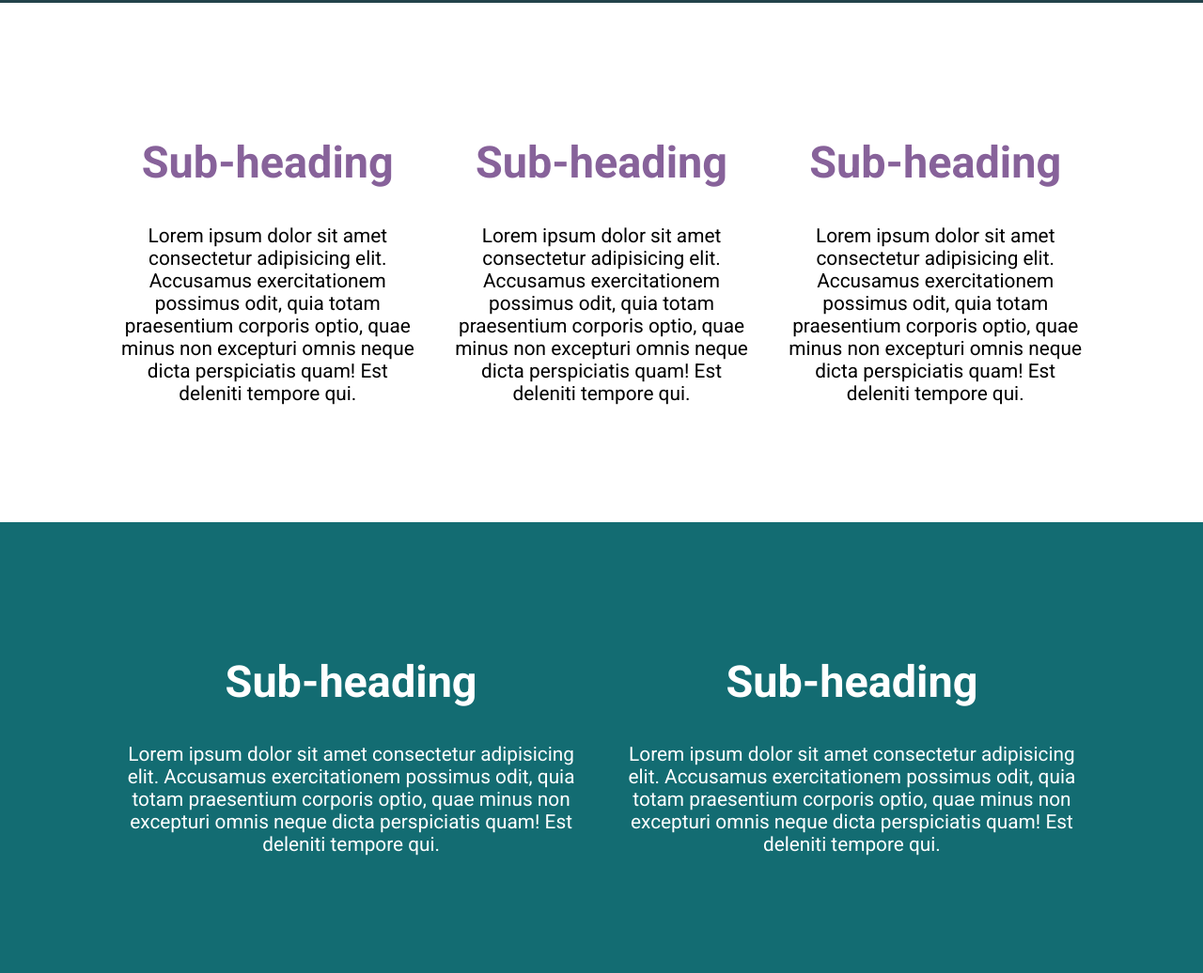
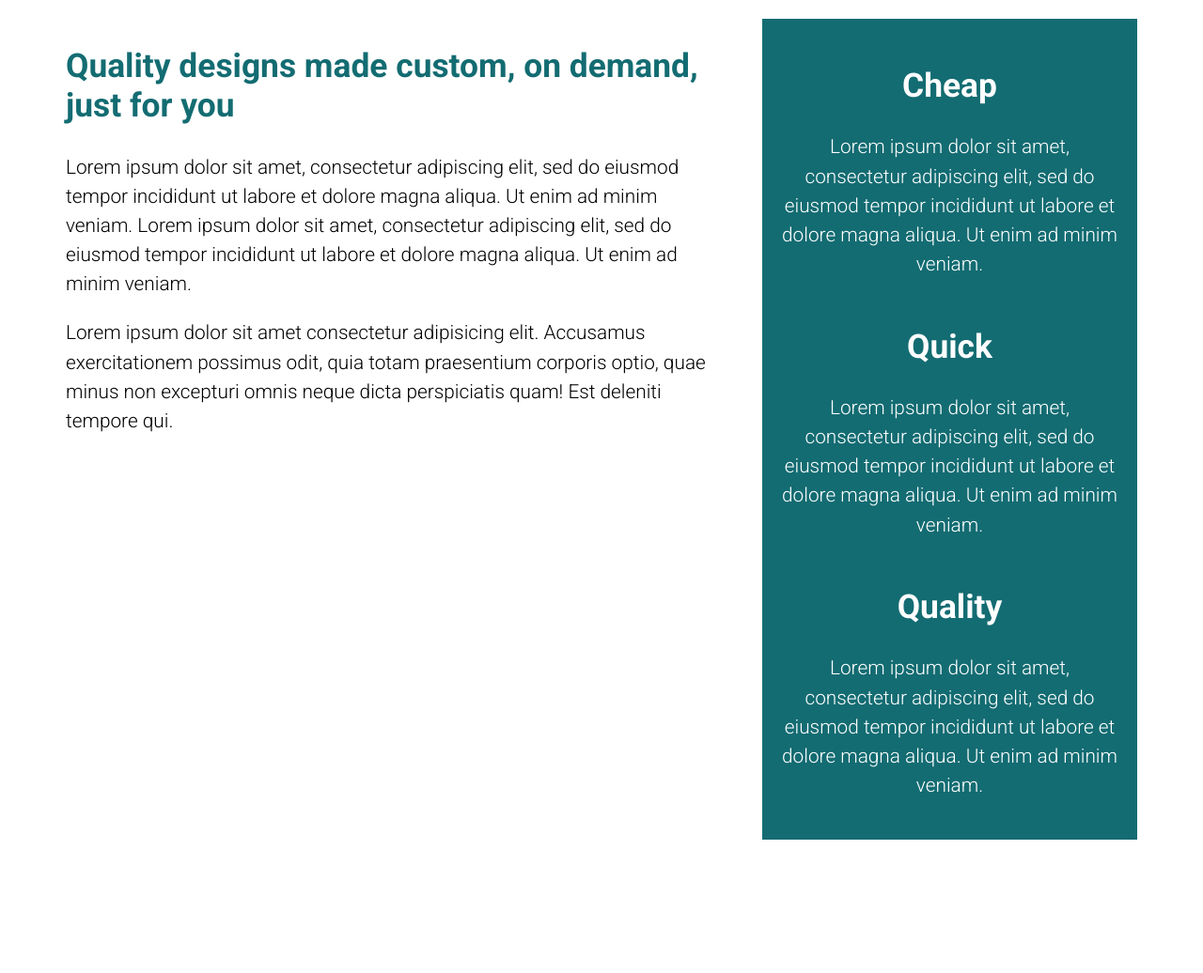
Before and after one commit to ssnadtochii/KP-lessons, a plain HTML site: page challenge02/index.html in a window 1280 px wide. Shown: the part 669-1705 px from the top of the page at 94% size. After the commit the page ends 1667 px from the top, so only its background shows below. Drawn offline with Linux system fonts and the light colour scheme.

Commit message:
Challenge 3 completed

```diff
--- a/challenge02/index.html
+++ b/challenge02/index.html
@@ -8,49 +8,65 @@
     <link rel="stylesheet" href="style.css">
     <link rel="preconnect" href="https://fonts.googleapis.com">
     <link rel="preconnect" href="https://fonts.gstatic.com" crossorigin>
-    <link href="https://fonts.googleapis.com/css2?family=Roboto:wght@400;700;900&display=swap" rel="stylesheet">
+    <link href="https://fonts.googleapis.com/css2?family=Roboto:wght@300;400;700;900&display=swap" rel="stylesheet">
 </head>
 <body>
 
     <div class="hero">
         <div class="container">
-            <div class="hero__text">
-                <h1>Responsive layouts don’t have to be a struggle</h1>
-                <p>Lorem ipsum dolor sit amet, consectetur adipiscing elit, sed do eiusmod tempor incididunt ut labore et dolore magna aliqua. Ut enim ad minim veniam.</p>
-                <a href="#" class="btn-cta">I want to learn</a>
-            </div>
-        </div>
-    </div>
-    <div class="container container-margin">
-        <div class="row three-col">
-            <div class="col">
-                <h2>Sub-heading</h2>
-                <p>Lorem ipsum dolor sit amet consectetur adipisicing elit. Accusamus exercitationem possimus odit, quia totam praesentium corporis optio, quae minus non excepturi omnis neque dicta perspiciatis quam! Est deleniti tempore qui.</p>
-            </div>
-            <div class="col">
-                <h2>Sub-heading</h2>
-                <p>Lorem ipsum dolor sit amet consectetur adipisicing elit. Accusamus exercitationem possimus odit, quia totam praesentium corporis optio, quae minus non excepturi omnis neque dicta perspiciatis quam! Est deleniti tempore qui.</p>
-            </div>
-            <div class="col">
-                <h2>Sub-heading</h2>
-                <p>Lorem ipsum dolor sit amet consectetur adipisicing elit. Accusamus exercitationem possimus odit, quia totam praesentium corporis optio, quae minus non excepturi omnis neque dicta perspiciatis quam! Est deleniti tempore qui.</p>
-            </div>
-        </div>
-    </div>
-    <div class="turquoise-bg">
-        <div class="container">
-            <div class="row t2o-col">
-                <div class="col">
-                    <h2>Sub-heading</h2>
-                    <p>Lorem ipsum dolor sit amet consectetur adipisicing elit. Accusamus exercitationem possimus odit, quia totam praesentium corporis optio, quae minus non excepturi omnis neque dicta perspiciatis quam! Est deleniti tempore qui.</p>
+            <div class="row">
+                <div class="hero__text">
+                    <h1>Responsive layouts don’t have to be a struggle</h1>
+                    <p>Lorem ipsum dolor sit amet, consectetur adipiscing elit, sed do eiusmod tempor incididunt ut labore et dolore magna aliqua. Ut enim ad minim veniam.</p>
+                    <a href="#" class="btn-cta">I want to learn</a>
                 </div>
-                <div class="col">
-                    <h2>Sub-heading</h2>
-                    <p>Lorem ipsum dolor sit amet consectetur adipisicing elit. Accusamus exercitationem possimus odit, quia totam praesentium corporis optio, quae minus non excepturi omnis neque dicta perspiciatis quam! Est deleniti tempore qui.</p>
+                <div class="hero__img">
+                    <img src="/challenge02/img/hero-image.jpg" alt="beautiful building under the night sky">
                 </div>
             </div>
         </div>
     </div>
 
+    <section class="two-col">
+        <div class="container row">
+            <div class="two-col__text-area">
+                    <h2>Quality designs made custom, on demand, just for you</h2>
+                    <p>Lorem ipsum dolor sit amet, consectetur adipiscing elit, sed do eiusmod
+                        tempor incididunt ut labore et dolore magna aliqua. Ut enim ad minim
+                        veniam. Lorem ipsum dolor sit amet, consectetur adipiscing elit, sed do
+                        eiusmod tempor incididunt ut labore et dolore magna aliqua. Ut enim ad
+                        minim veniam.</p>
+                    <p>Lorem ipsum dolor sit amet consectetur adipisicing elit. Accusamus exercitationem possimus odit, quia totam praesentium corporis optio, quae minus non excepturi omnis neque dicta perspiciatis quam! Est deleniti tempore qui.</p>
+            </div>
+
+            <div class="vertical-row">
+                <div class="col">
+                    <h2>Cheap</h2>
+                    <p>Lorem ipsum dolor sit amet,
+                        consectetur adipiscing elit, sed do
+                        eiusmod tempor incididunt ut labore et
+                        dolore magna aliqua. Ut enim ad minim
+                        veniam.</p>
+                </div>
+                <div class="col">
+                    <h2>Quick</h2>
+                    <p>Lorem ipsum dolor sit amet,
+                        consectetur adipiscing elit, sed do
+                        eiusmod tempor incididunt ut labore et
+                        dolore magna aliqua. Ut enim ad minim
+                        veniam.</p>
+                </div>
+                <div class="col">
+                    <h2>Quality</h2>
+                    <p>Lorem ipsum dolor sit amet,
+                        consectetur adipiscing elit, sed do
+                        eiusmod tempor incididunt ut labore et
+                        dolore magna aliqua. Ut enim ad minim
+                        veniam.</p>
+                </div>
+            </div>
+        </div>
+    </section>
+
 </body>
 </html>
--- a/challenge02/style.css
+++ b/challenge02/style.css
@@ -11,16 +11,22 @@ body {
   font-family: 'Roboto', sans-serif;
 }
 
+img {
+  width: 100%;
+}
+
 h1 {
-  font-size: 3rem;
+  font-size: 2.25rem;
+  /* margin-top: 0; */
 }
 
 h2 {
-  font-size: 2.25rem;
+  font-size: 1.7rem;
 }
 
 p {
   font-weight: 300;
+  line-height: 1.5;
 }
 
 .hero {
@@ -30,13 +36,20 @@ p {
 }
 
 .container {
-  width: 80%;
-  max-width: 1100px;
+  width: 90%;
+  max-width: 1140px;
   margin: 0 auto;
+  /* border: 1px solid pink; */
 }
 
 .hero__text {
   width: 65%;
+  /* border: 1px solid aliceblue; */
+}
+
+.hero__img {
+  align-self: flex-start;
+  /* border: 1px solid #38CFD9; */
 }
 
 .hero__text p {
@@ -70,10 +83,33 @@ p {
   transform: translateY(-1px);
 }
 
+.two-col {
+  padding: 5rem 0;
+}
+
 .row {
   display: flex;
   /* gap: 1rem; */
-  padding: 5rem 0;
+  justify-content: space-between;
+}
+
+.two-col__text-area {
+  width: 60%;
+}
+
+.two-col__text-area h2 {
+  color: #136C72;
+}
+
+.vertical-row {
+  display: flex;
+  flex-direction: column;
+  width: 35%;
+
+  background-color: #136C72;
+  color: white;
+
+  padding: 1rem;
 }
 
 .col {
@@ -81,20 +117,11 @@ p {
   text-align: center;
 }
 
-.col:not(:first-child) {
+/* .col:not(:first-child) {
   margin-left: 2rem;
-}
+} */
 
 /* .col + .col {
   background-color: aliceblue;
   margin-left: 2rem;
 } */
-
-.turquoise-bg {
-  background-color: #136C72;
-  color: white;
-}
-
-.three-col h2 {
-  color: #87629A;
-}
```
Also changed, not shown: challenge02/img/hero-image.jpg (added), 1 other file.
